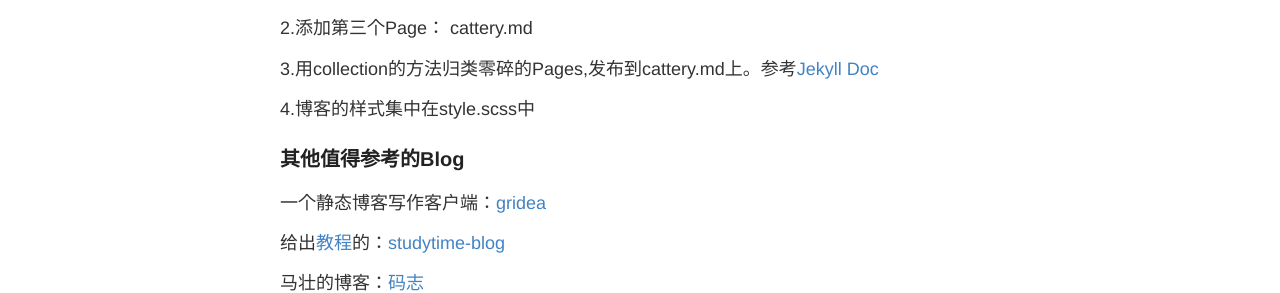
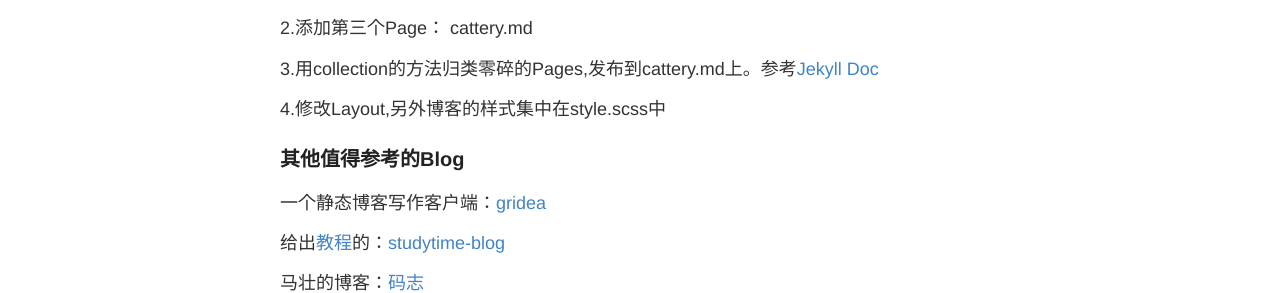
Before and after one commit to RuifMaxx/formalweb, a Jekyll site: the page built from _posts/2020-12-7-Git and Jekyll and Markdown.md, in a window 1280 px wide. Shown: the part 835-1128 px from the top of the page. Built offline with Jekyll 4.4.1, drawn with Linux system fonts in a browser that asks for light colours.

Commit message:
Update 2020-12-7-Git and Jekyll and Markdown.md

```diff
--- a/_posts/2020-12-7-Git and Jekyll and Markdown.md
+++ b/_posts/2020-12-7-Git and Jekyll and Markdown.md
@@ -34,7 +34,7 @@ post放到_post文件夹里面，必须命名成年月日XXX的格式，pages放
 
 3.用collection的方法归类零碎的Pages,发布到cattery.md上。参考[Jekyll Doc](https://jekyllrb.com/docs/collections/)
 
-4.博客的样式集中在style.scss中
+4.修改Layout,另外博客的样式集中在style.scss中
 
 ### 其他值得参考的Blog
 
```
